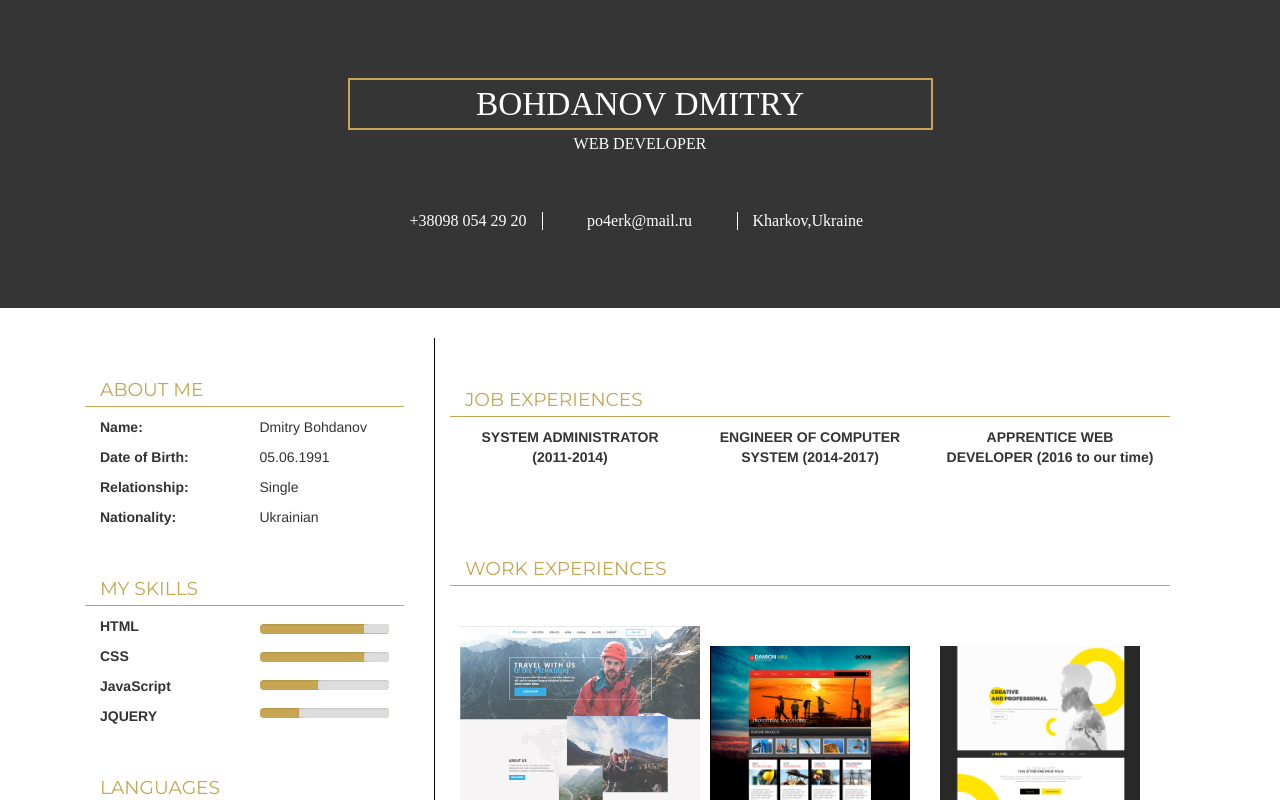
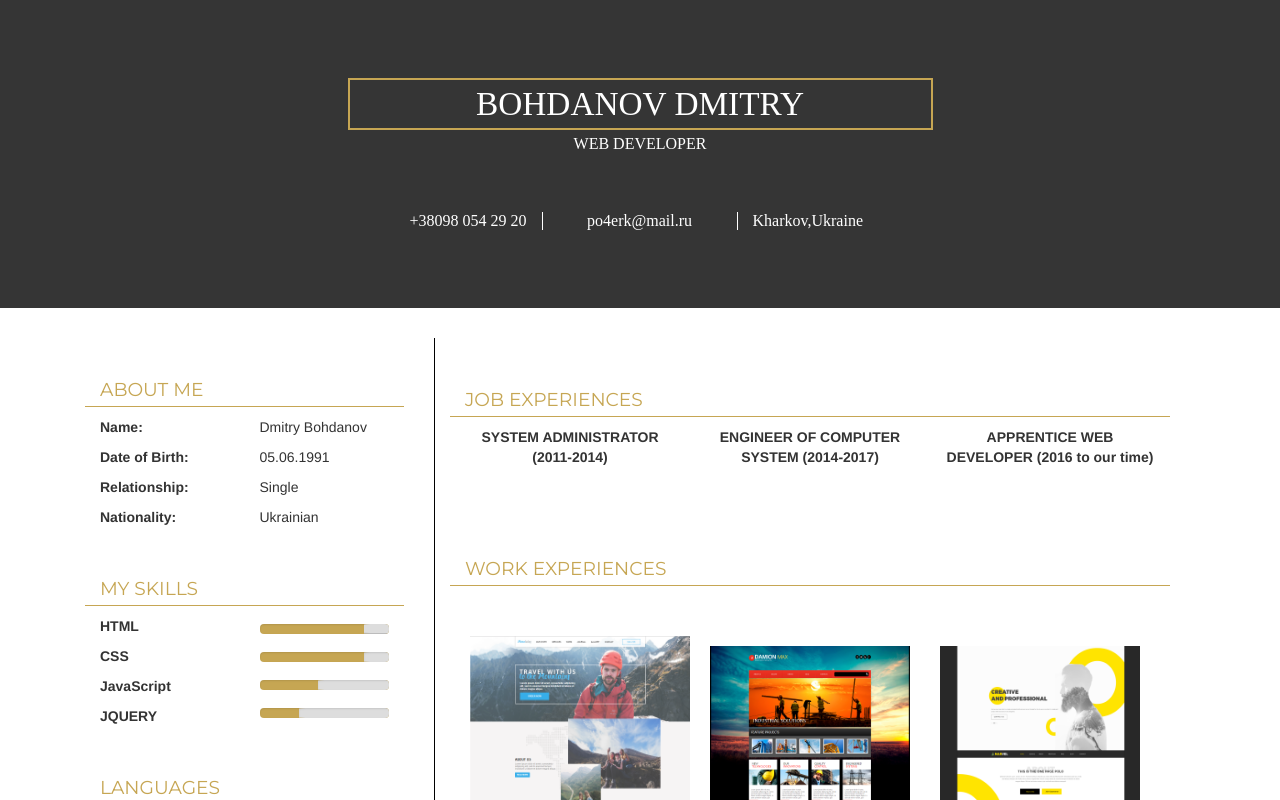
Before and after one commit to po4erk/po4erk.github.io, a plain HTML site: page index.html in a window 1280 px wide. In both pictures the pointer is over the link 580 px from the left and 746 px from the top of the page. Shown: the top 800 px of the page. Drawn offline with nearby package versions, Linux system fonts and the light colour scheme.

Commit message:
Update resume.css

```diff
--- a/css/resume.css
+++ b/css/resume.css
@@ -150,10 +150,10 @@ li{
        margin-bottom: 20px;
    }
    .work-wrapper-img:hover{
-       transition: transform 1s ease-in;
-	-webkit-transform: scale(1.2);
-	-ms-transform: scale(1.2);
-	transform: scale(1.2);
+       transition: transform 0.3s ease-in;
+	-webkit-transform: scale(1.1);
+	-ms-transform: scale(1.1);
+	transform: scale(1.1);
         z-index: 1;
    }
    .container{
```
